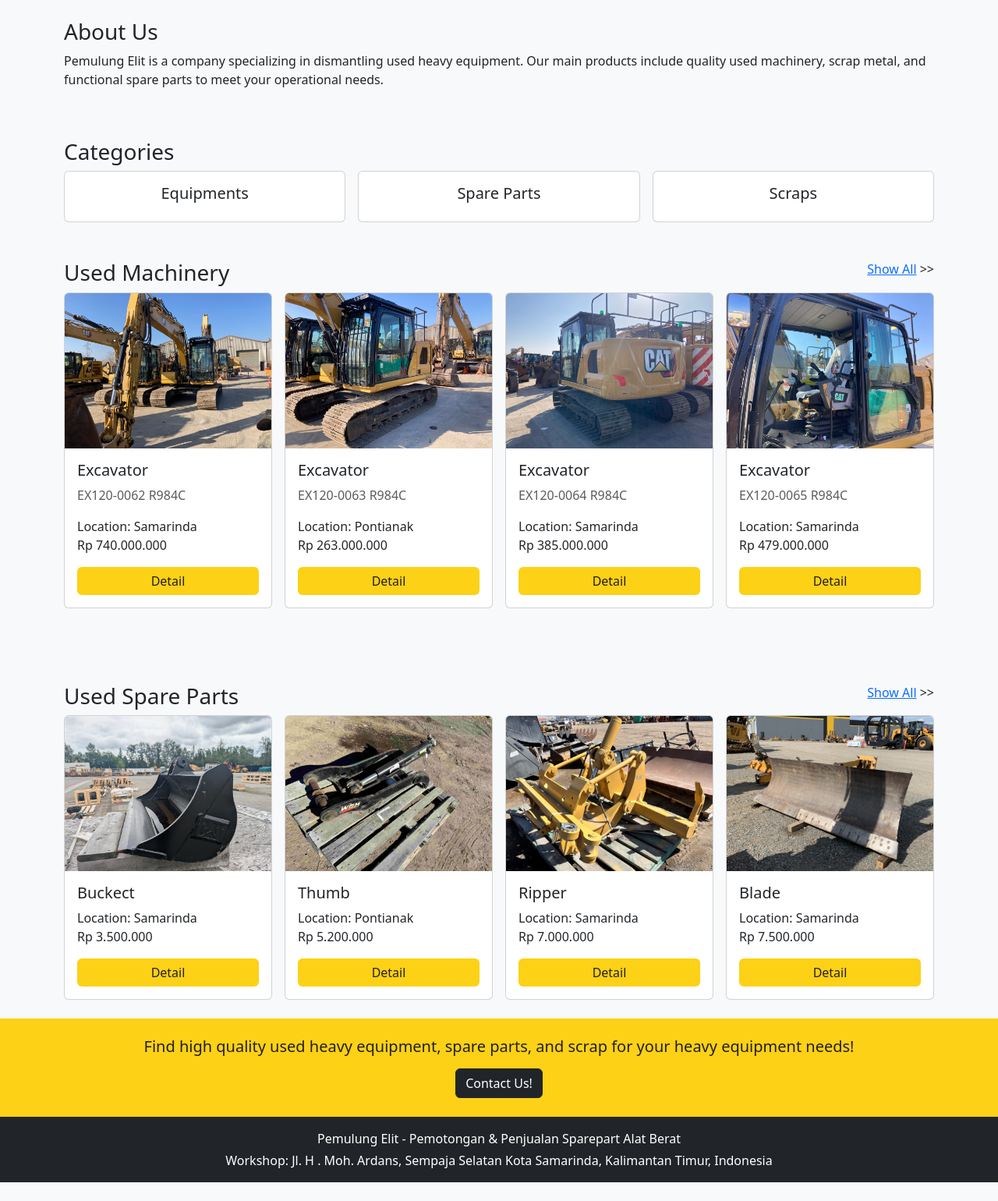
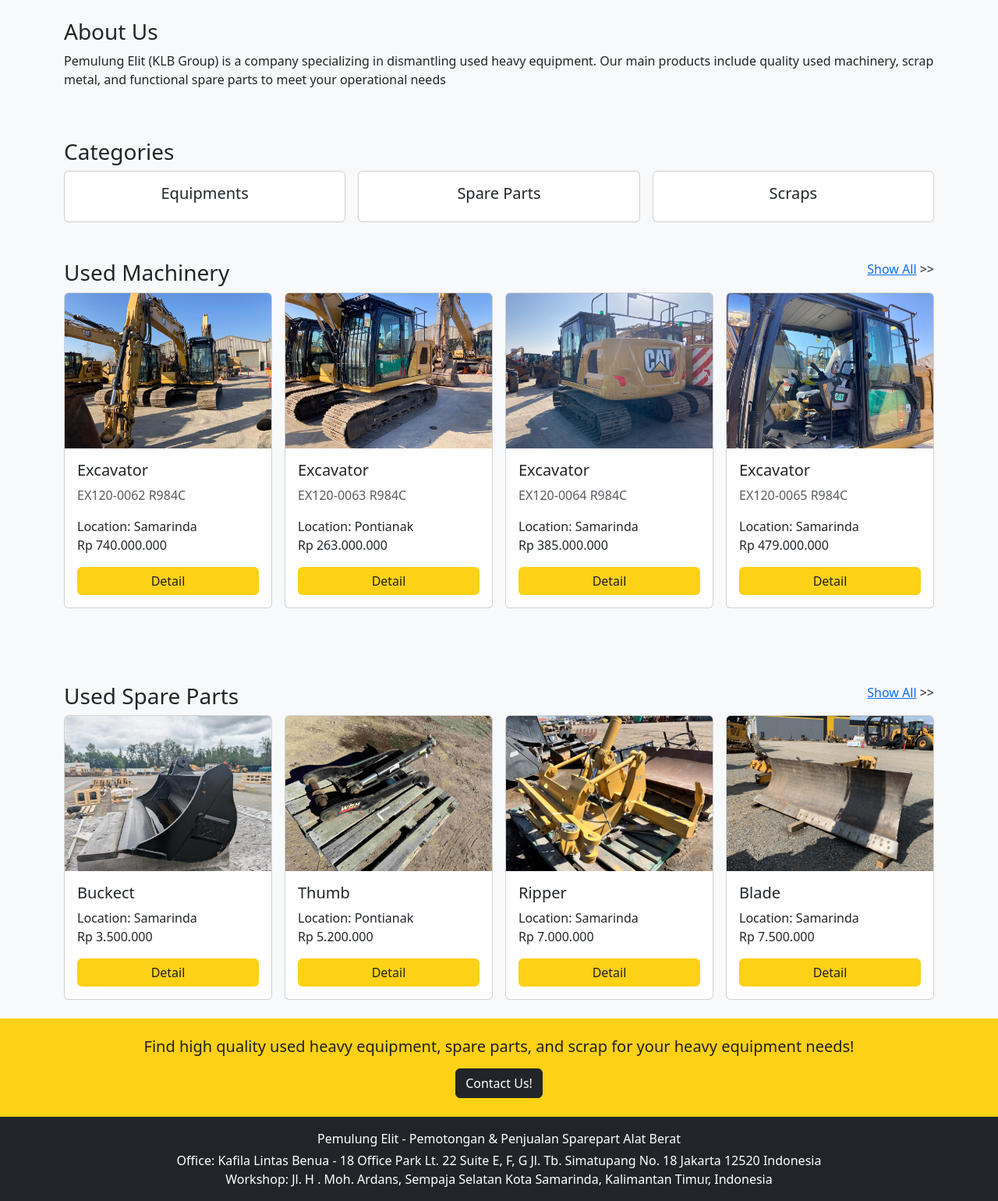
Before and after one commit to zuleman/pemulung-elit, a plain HTML site: page index.html in a window 1280 px wide. Shown: the part 406-1946 px from the top of the page at 78% size. Before the commit the page ends 1922 px from the top, so only its background shows below. Drawn offline with nearby package versions, Linux system fonts and the light colour scheme.

Commit message:
Add files via upload

```diff
--- a/index.html
+++ b/index.html
@@ -56,7 +56,7 @@
 <!-- Deskripsi Singkat -->
 <section class="container py-4">
     <h3>About Us</h3>
-    <p>Pemulung Elit is a company specializing in dismantling used heavy equipment. Our main products include quality used machinery, scrap metal, and functional spare parts to meet your operational needs.</p>
+    <p>Pemulung Elit (KLB Group) is a company specializing in dismantling used heavy equipment. Our main products include quality used machinery, scrap metal, and functional spare parts to meet your operational needs</p>
 </section>
 
 <!-- Kategori Barang -->
@@ -201,6 +201,10 @@
 <!-- Footer -->
 <footer class="text-center p-3 bg-dark text-white">
     <p class="mb-1">Pemulung Elit - Pemotongan & Penjualan Sparepart Alat Berat</p>
+    <p class="mb-0">Office: Kafila Lintas Benua - 18 Office Park Lt. 22 Suite E, F, G
+Jl. Tb. Simatupang No. 18
+Jakarta 12520
+Indonesia</p>
     <p class="mb-0">Workshop: Jl. H . Moh. Ardans, Sempaja Selatan Kota Samarinda, Kalimantan Timur, Indonesia</p>
 </footer>
 
```
Also changed, not shown: product-detail.html (+9 -5 lines).
